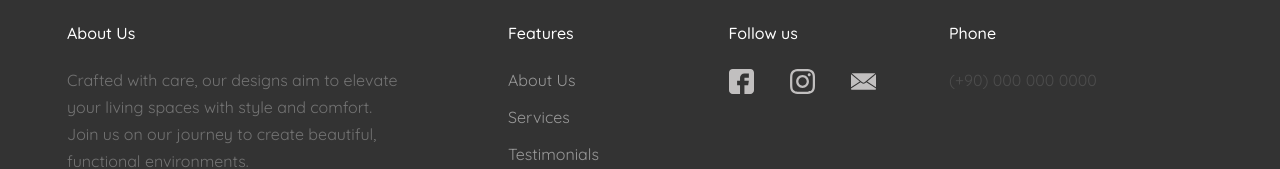
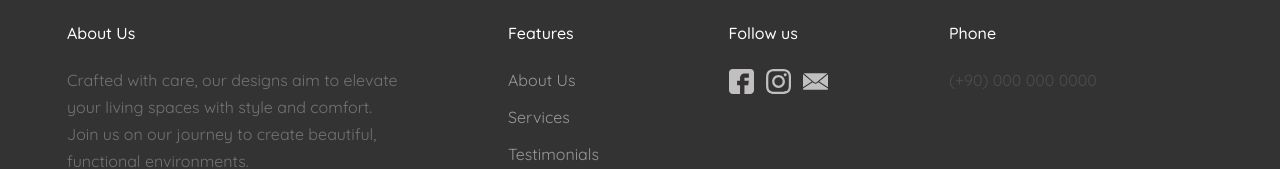
Before and after one commit to enestalayy/buka-home, a plain HTML site: page product-details.html in a window 1280 px wide. Shown: the part 488-657 px from the top of the page. Drawn offline with Linux system fonts and the light colour scheme; a script that the page names is missing.

Commit message:
Update product-details.html

```diff
--- a/product-details.html
+++ b/product-details.html
@@ -302,13 +302,13 @@
                 </div>
                 <div class="col-md-3">
                   <h2 class="footer-heading mb-4">Follow us</h2>
-                  <a href="#" class="pl-0 pr-3">
+                  <a href="#" class="pl-0 pr-1">
                     <img src="media/icons/facebook-gray.svg" alt="facebook" />
                   </a>
-                  <a href="#" class="pl-3 pr-3">
+                  <a href="#" class="pl-1 pr-1">
                     <img src="media/icons/instagram-gray.svg" alt="instagram" />
                   </a>
-                  <a href="#" class="pl-3 pr-3">
+                  <a href="#" class="pl-1 pr-1">
                     <img src="media/icons/mail-gray.svg" alt="mail" />
                   </a>
                 </div>
```
